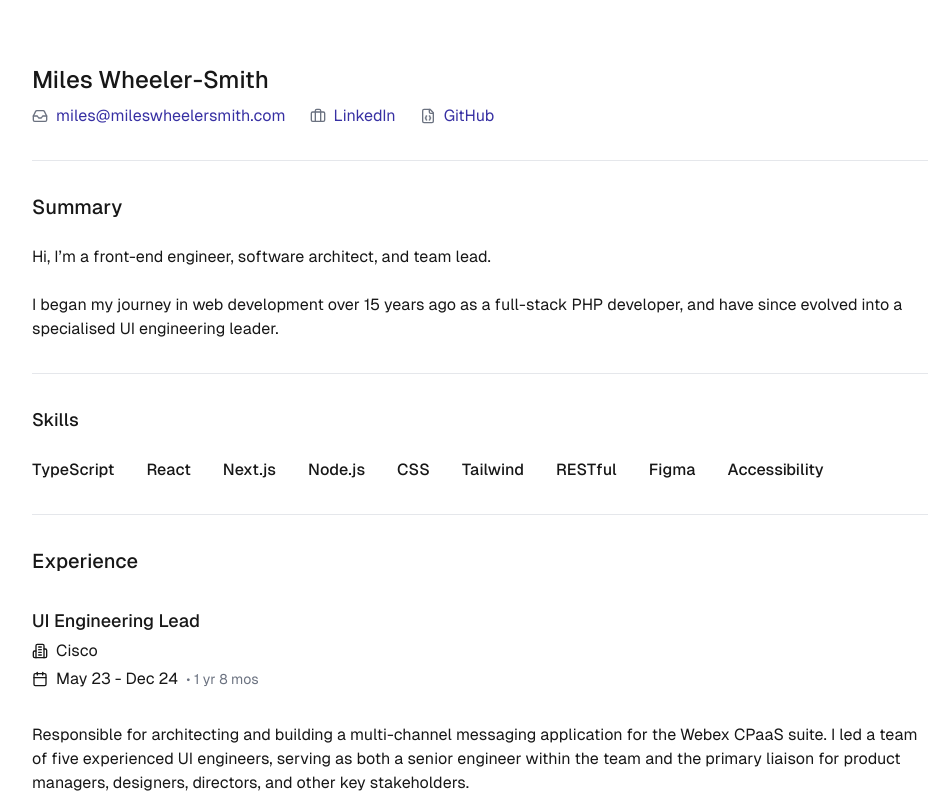
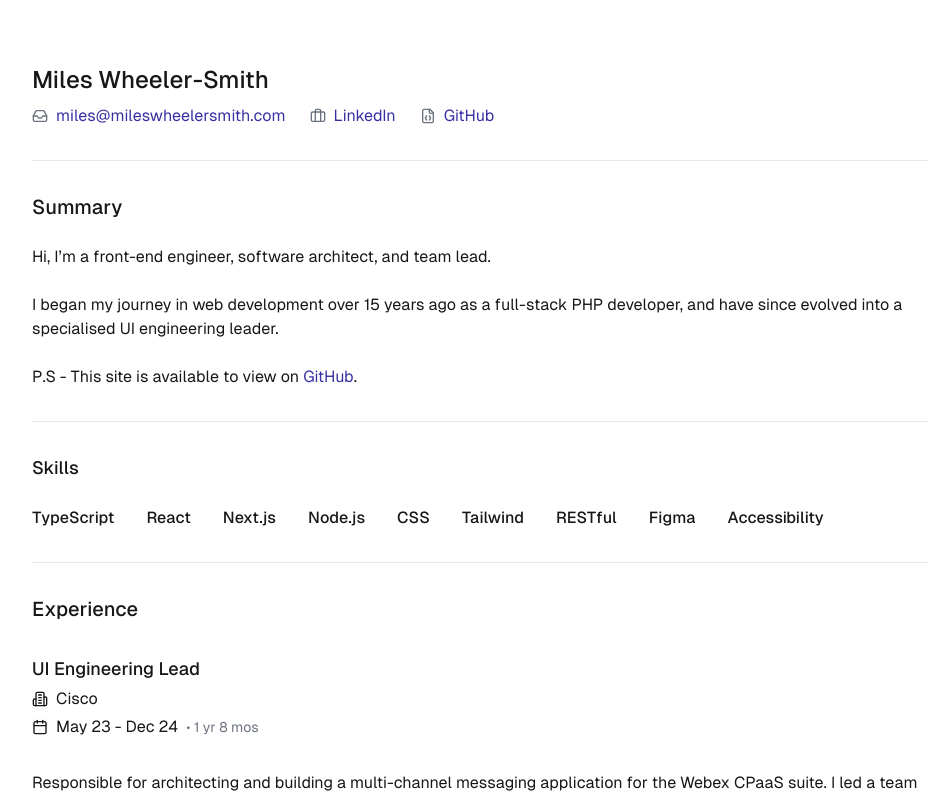
Before and after one commit to mwheelersmith/site, a Next.js app: page / in a window 1280 px wide. Shown: the top 798 px of the page, without its empty margins (160-1108 px from the left). Built offline with nearby package versions, Linux system fonts and the light colour scheme.

Commit message:
Add a note to view the site on GitHub

```diff
--- a/components/summary.tsx
+++ b/components/summary.tsx
@@ -2,7 +2,6 @@ export function Summary() {
   return (
     <div className="flex flex-col gap-6 border-b border-gray-200 pb-8">
       <h2 className="text-xl font-medium">Summary</h2>
-
       <p>
         Hi, I&rsquo;m a front-end engineer, software architect, and team lead.
       </p>
@@ -11,6 +10,18 @@ export function Summary() {
         PHP developer, and have since evolved into a specialised UI engineering
         leader.
       </p>
+      <p className="print:hidden">
+        P.S - This site is available to view on{" "}
+        <a
+          className="text-indigo-800 hover:underline hover:underline-offset-4"
+          href="https://github.com/mwheelersmith/site"
+          target="_blank"
+          rel="noopener noreferrer"
+        >
+          GitHub
+        </a>
+        .
+      </p>
     </div>
   );
 }
```
